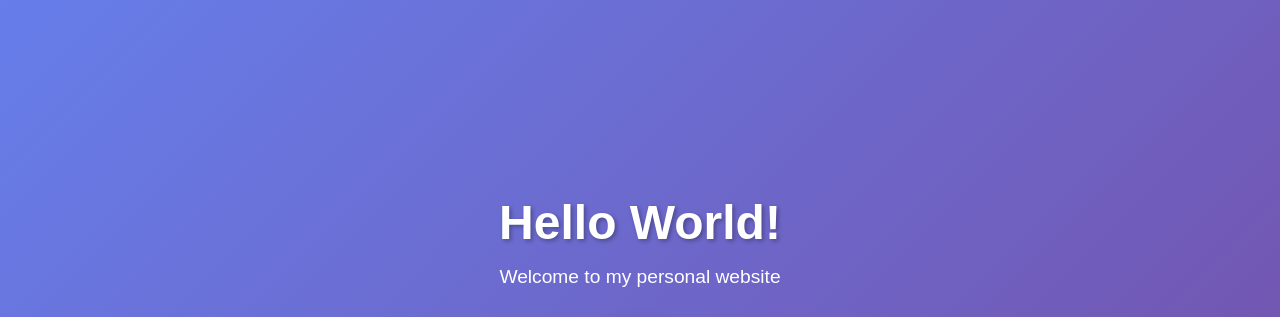
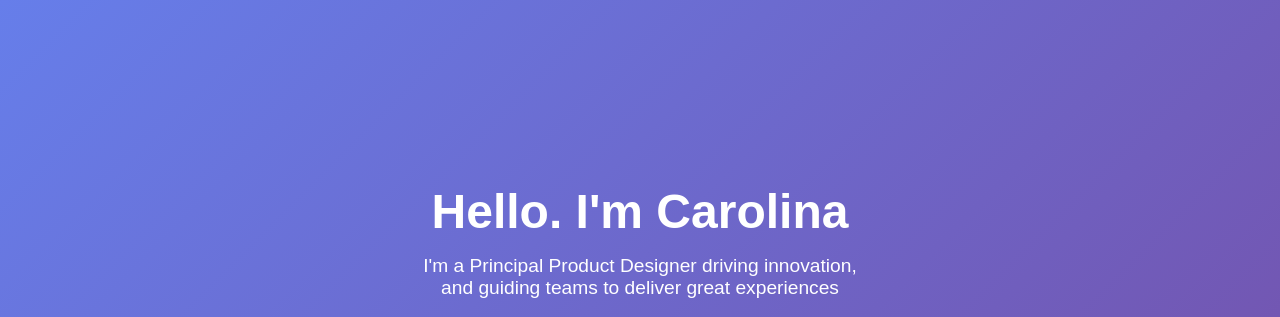
Before and after one commit to Karomunoz/My-Website, a plain HTML site: page index.html in a window 1280 px wide. Shown: the top 317 px of the page. Drawn offline with Linux system fonts and the light colour scheme.

Commit message:
Copy updates

```diff
--- a/index.html
+++ b/index.html
@@ -9,8 +9,8 @@
 <body>
     <div class="container">
         <div class="content">
-            <h1 class="intro">Hello World!</h1>
-            <p class="subtitle">Welcome to my personal website</p>
+            <h1 class="intro">Hello. I'm Carolina</h1>
+            <p class="subtitle">I'm a Principal Product Designer driving innovation, and guiding teams to deliver great experiences</p>
 
             <div class="profile-photo">
                 <!-- You can replace this src with your actual photo -->
--- a/styles.css
+++ b/styles.css
@@ -34,8 +34,10 @@ body {
     font-size: 3rem;
     font-weight: bold;
     margin-bottom: 1rem;
-    text-shadow: 2px 2px 4px rgba(0, 0, 0, 0.3);
     animation: fadeInUp 1s ease-out;
+    white-space: nowrap;
+    text-align: center;
+    width: 100%;
 }
 
 .subtitle {
```
